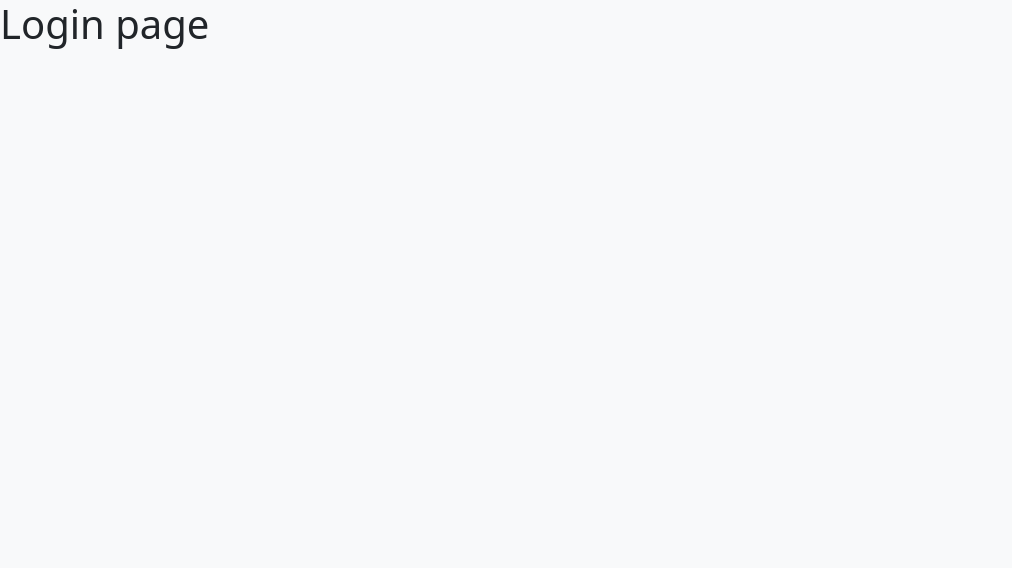
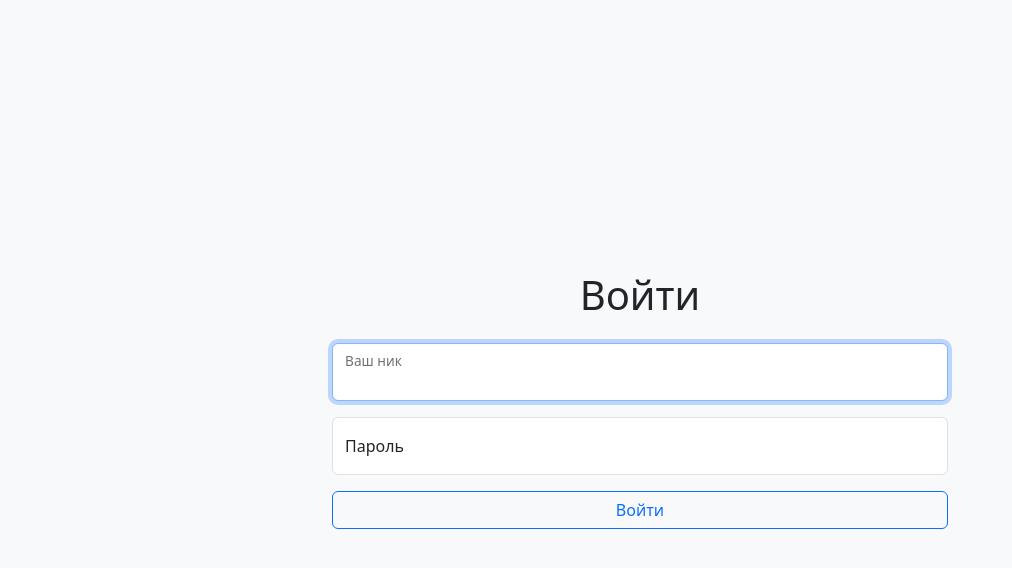
Before and after one commit to Bosqy/frontend-project-12, a React (Create React App) app in the folder frontend/: page /login in a window 1280 px wide. Shown: the top 568 px of the page, without its empty margins (0-1012 px from the left). Built offline with nearby package versions, Linux system fonts and the light colour scheme.

Commit message:
add login form

```diff
--- a/frontend/src/components/App.jsx
+++ b/frontend/src/components/App.jsx
@@ -1,12 +1,13 @@
 import { BrowserRouter, Routes, Route } from 'react-router-dom';
 
 import NotFoundPage from './NotFoundPage';
+import LoginPage from './LoginPage';
 
 const App = () => (
   <BrowserRouter>
     <Routes>
       <Route index element={<h1>Index Page </h1>} />
-      <Route path="login" element={<h1>Login page</h1>} />
+      <Route path="login" element={<LoginPage />} />
       <Route path="*" element={<NotFoundPage />} />
     </Routes>
   </BrowserRouter>
--- /dev/null
+++ b/frontend/src/components/LoginPage.jsx
@@ -0,0 +1,91 @@
+/* eslint-disable functional/no-expression-statements */
+/* eslint-disable functional/no-conditional-statements */
+
+import { useFormik } from 'formik';
+import * as yup from 'yup';
+import { useTranslation } from 'react-i18next';
+import { Form, Button } from 'react-bootstrap';
+import { useRef, useEffect, useState } from 'react';
+
+const LoginPage = () => {
+  const { t } = useTranslation();
+
+  const loginSchema = yup.object().shape({
+    username: yup.string().min(5).max(50).required(),
+    password: yup.string().min(5).max(50).required(),
+  });
+
+  const [authFailed, setAuthFailed] = useState(false);
+
+  const formik = useFormik({
+    initialValues: {
+      username: '',
+      password: '',
+    },
+    onSubmit: (values) => {
+      console.log(JSON.stringify(values, null, 2));
+      setAuthFailed(true);
+      formik.setSubmitting(false);
+    },
+    validationSchema: loginSchema,
+  });
+
+  const inputRef = useRef();
+  useEffect(() => {
+    inputRef.current.focus();
+  }, []);
+
+  useEffect(() => {
+    if (authFailed) {
+      inputRef.current.focus();
+    }
+  }, [authFailed]);
+
+  return (
+    <div className="container-fluid h-100">
+      <div className="row justify-content-center align-content-center h-100">
+        <Form className="col-12 col-md-6 mt-3 mt-mb-0" onSubmit={formik.handleSubmit}>
+          <h1 className="text-center mb-4">{t('loginHeader')}</h1>
+          <fieldset disabled={formik.isSubmitting}>
+            <Form.Group className="form-floating mb-3">
+              <Form.Control
+                onChange={formik.handleChange}
+                value={formik.values.username}
+                placeholder={t('username')}
+                name="username"
+                id="username"
+                isInvalid={authFailed}
+                required
+                ref={inputRef}
+              />
+              <Form.Label htmlFor="username">{t('username')}</Form.Label>
+            </Form.Group>
+            <Form.Group className="form-floating mb-3">
+              <Form.Control
+                type="password"
+                onChange={formik.handleChange}
+                value={formik.values.password}
+                placeholder={t('password')}
+                name="password"
+                id="password"
+                isInvalid={authFailed}
+                required
+              />
+              <Form.Label htmlFor="password">{t('password')}</Form.Label>
+              <Form.Control.Feedback type="invalid">{t('authFailed')}</Form.Control.Feedback>
+            </Form.Group>
+            <Button
+              type="submit"
+              variant="outline-primary"
+              className="w-100 mb-3"
+            >
+              {t('loginHeader')}
+            </Button>
+          </fieldset>
+        </Form>
+      </div>
+    </div>
+  );
+};
+
+export default LoginPage;
--- a/frontend/src/locales/ru.js
+++ b/frontend/src/locales/ru.js
@@ -4,5 +4,9 @@ export default {
     notFound: 'Страница не найдена',
     redirectTextBegin: 'Но вы можете перейти  ',
     redirectTextEnd: 'на главную страницу',
+    loginHeader: 'Войти',
+    username: 'Ваш ник',
+    password: 'Пароль',
+    authFailed: 'Неверные имя пользователя или пароль',
   },
 };
```
